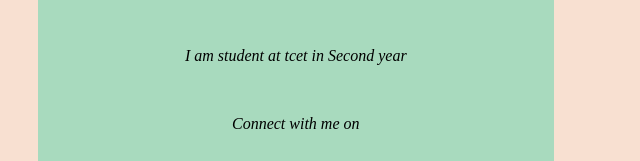
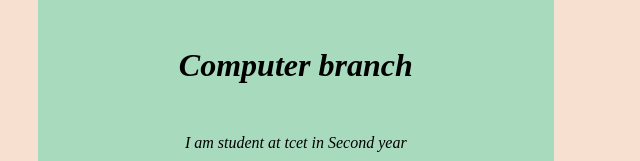
Before and after one commit to rajsingh162120/project, a plain HTML site: page index.html in a window 1280 px wide. Shown: the part 309-470 px from the top of the page, without its empty margins (0-640 px from the left). Drawn offline with Linux system fonts and the light colour scheme; files whose address does not match are found by name.

Commit message:
Update index.html (#1)
add the branch of my degree

```diff
--- a/index.html
+++ b/index.html
@@ -18,6 +18,9 @@
 
         <h1>
             Raj singh
+        </h1>
+          <h1>
+            Computer branch
         </h1>
         <p>
             I am student at tcet in Second year
```
